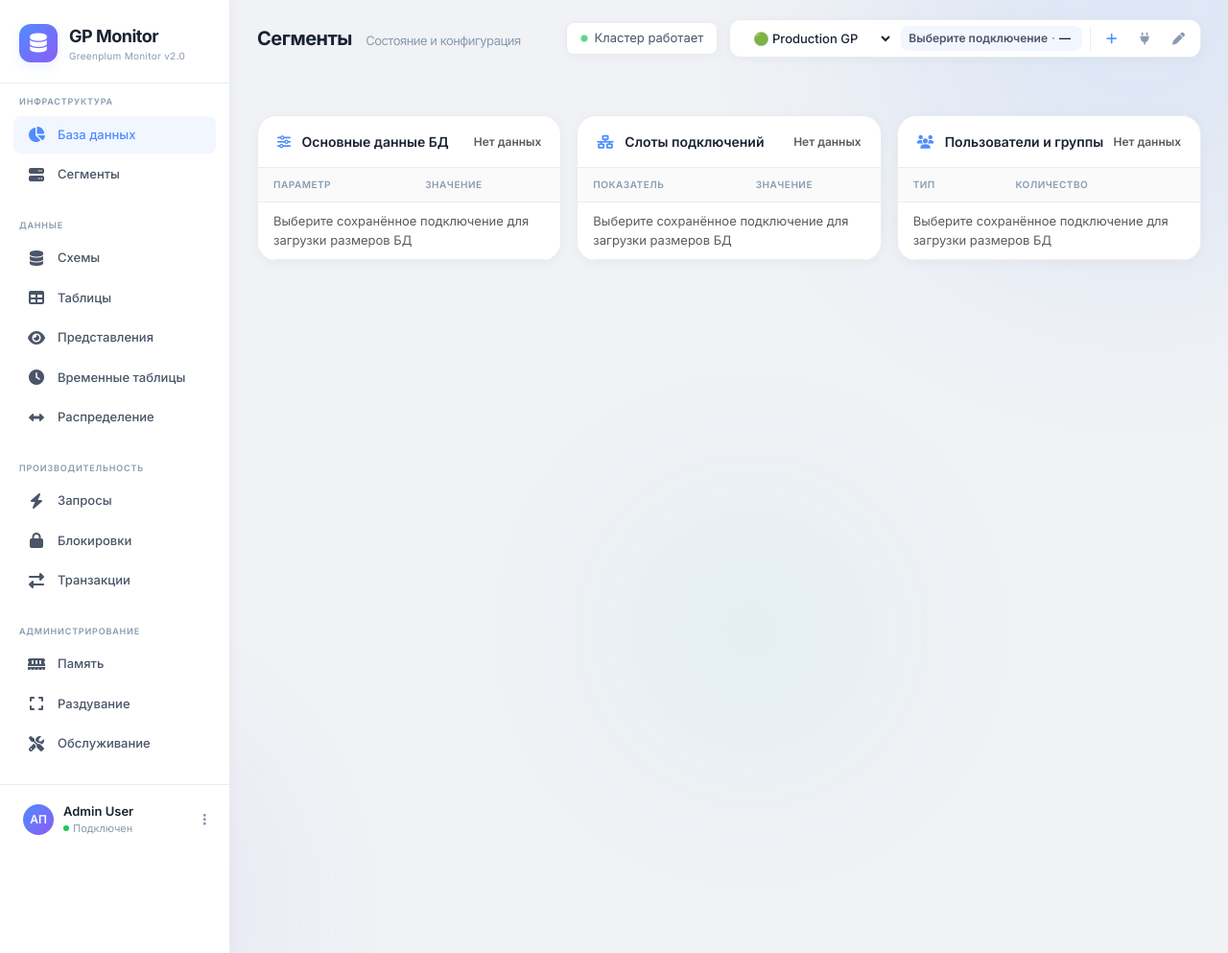
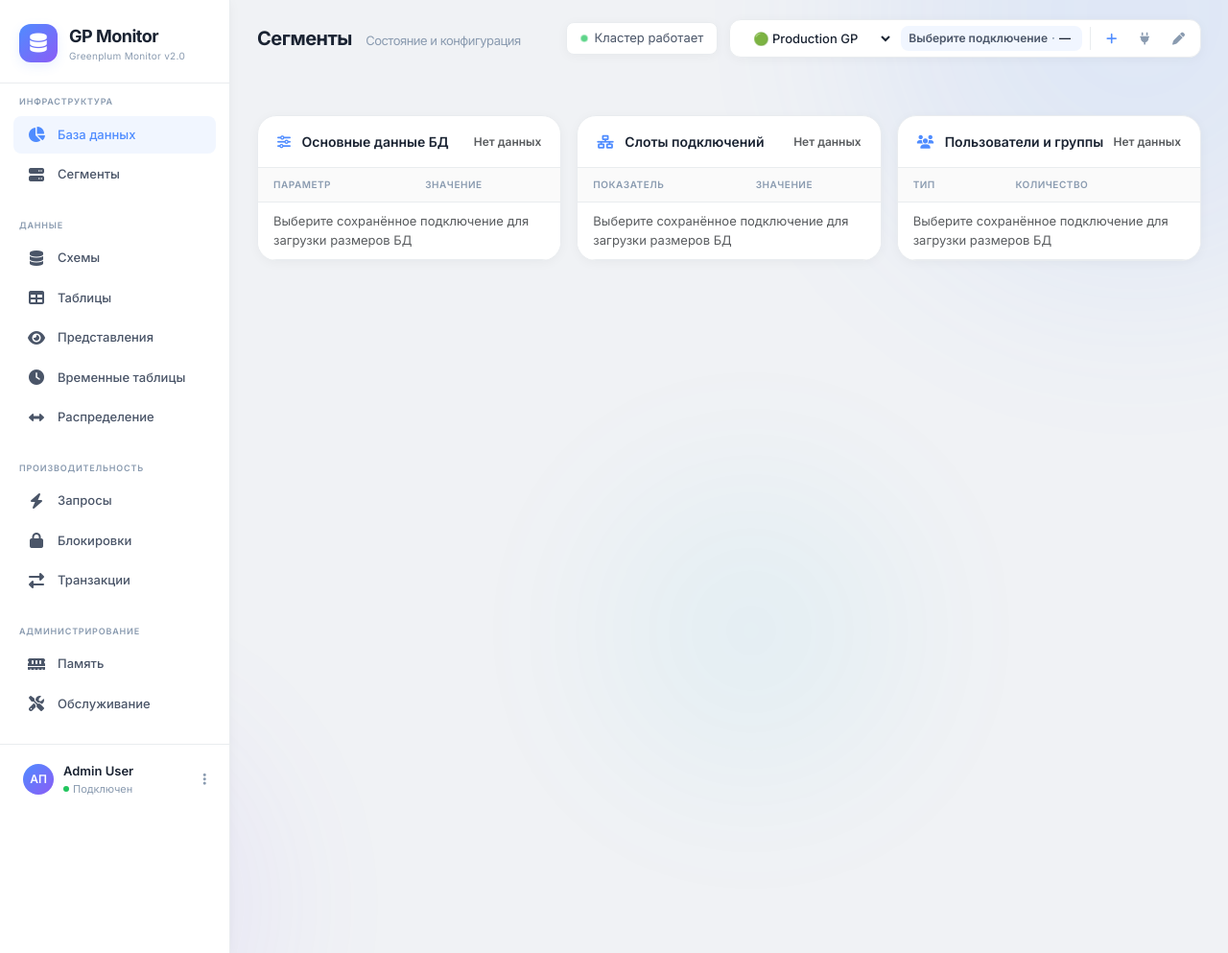
Before and after one commit to OlegEgoism/DB_STAT, a Django app: page / in a window 1280 px wide. Shown: the whole page at 96% size. Run offline with Django 5.2, Linux system fonts and the light colour scheme; data that the repository does not hold is empty; some libraries are stand-ins or nearby versions.

Commit message:
Remove bloat tab from admin navigation

```diff
--- a/templates/includes/_sidebar.html
+++ b/templates/includes/_sidebar.html
@@ -70,10 +70,6 @@
                 <i class="fas fa-memory nav-icon"></i>
                 <span>Память</span>
             </a>
-            <a class="nav-item" data-page="bloat">
-                <i class="fas fa-expand nav-icon"></i>
-                <span>Раздувание</span>
-            </a>
             <a class="nav-item" data-page="maintenance">
                 <i class="fas fa-tools nav-icon"></i>
                 <span>Обслуживание</span>
```
